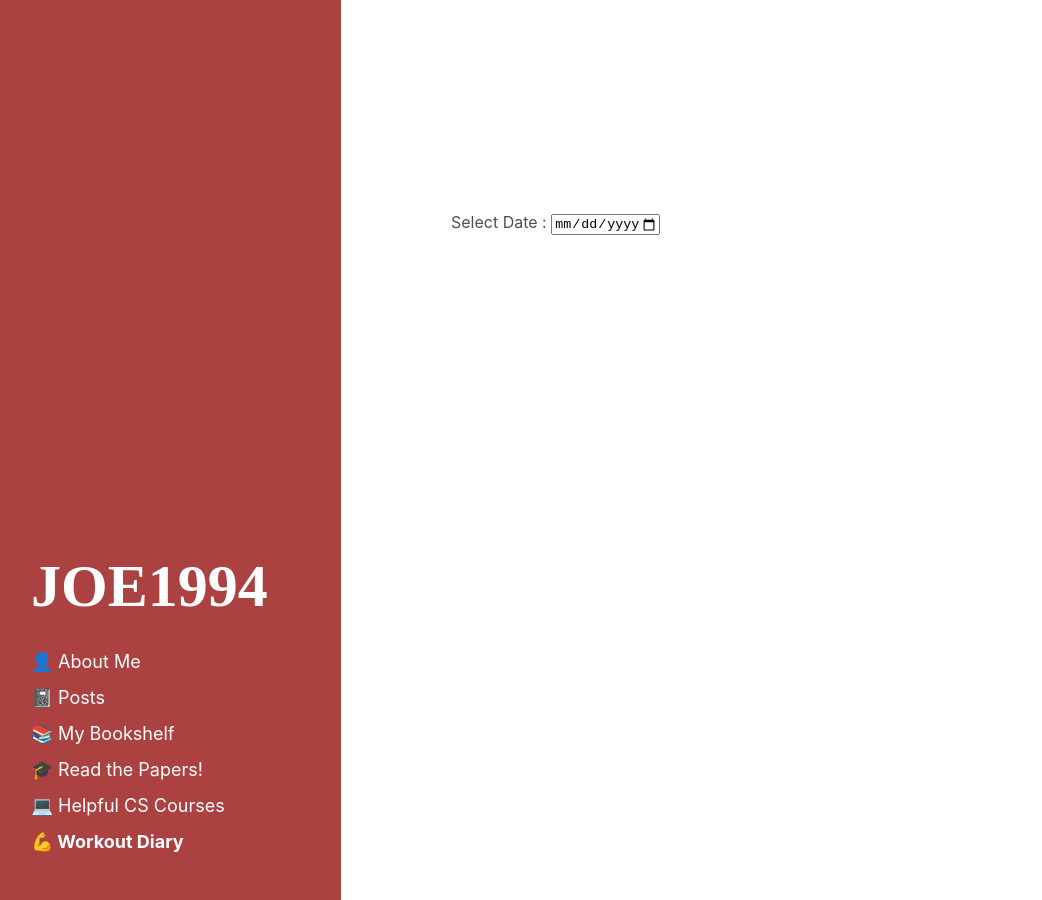
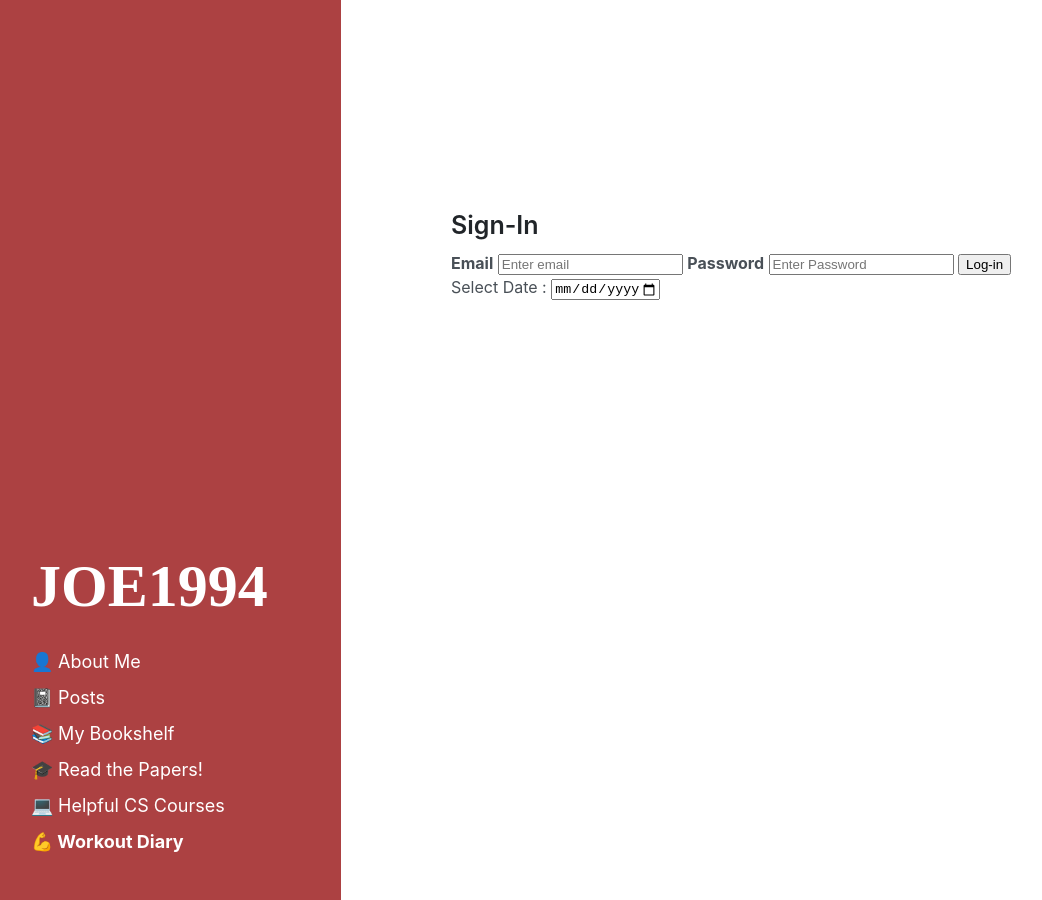
Before and after one commit to JOE1994/JOE1994.github.io, a Jekyll site: the page built from workout_diary_challenge/workout_diary.html, in a window 1280 px wide. Shown: the whole page, without its empty margins (19-1061 px from the left). Built offline with Jekyll 4.4.1, drawn with Linux system fonts in a browser that asks for light colours; comment, search, counter and statistics services are not loaded.

Commit message:
Initial boilerplate for log-in feature

```diff
--- a/assets/js/firebase_interact.js
+++ b/assets/js/firebase_interact.js
@@ -4,8 +4,9 @@ import { getAnalytics } from 'https://www.gstatic.com/firebasejs/9.15.0/firebase
 
 // Add Firebase products that you want to use
 import {
+  createUserWithEmailAndPassword,
   getAuth,
-  createUserWithEmailAndPassword,
+  onAuthStateChanged,
   signInWithEmailAndPassword
 } from 'https://www.gstatic.com/firebasejs/9.15.0/firebase-auth.js'
 
@@ -57,7 +58,24 @@ CreateAccountForm.addEventListener('submit', e => {
 });
 */
 
-
+const SignInForm = document.getElementById('SignIn');
+SignInForm.addEventListener('submit', e => {
+  const email = SignInForm.email.value;
+  const password = SignInForm.pw.value;
+  signInWithEmailAndPassword(auth, email, password)
+  .then((userCredential) => {
+    // Signed in
+    const user = userCredential.user;
+    // ...
+    console.log(user);
+    alert('Log-in successful!');
+  })
+  .catch((error) => {
+    // const errorCode = error.code;
+    const errorMessage = error.message;
+    alert(errorMessage);
+  });
+});
 
 // Initialize Cloud Firestore and get a reference to the service
 const db = getFirestore(app);
--- a/workout_diary_challenge/workout_diary.html
+++ b/workout_diary_challenge/workout_diary.html
@@ -16,6 +16,18 @@ title: WorkoutDiary
 </form>
 </div>
 -->
+
+<!-- Use HTML5 form validation, but don't submit the form -->
+<div>
+<form id="SignIn" onsubmit="event.preventDefault();">
+  <h3>Sign-In</h3>
+  <label for='email'><b>Email</b></label>
+  <input type='email' placeholder="Enter email" name='email' required>
+  <label for ='pw'><b>Password</b></label>
+  <input type='password' placeholder='Enter Password' name='pw' required>
+  <button id='SignInButton'> Log-in </input>
+</form>
+</div>
 
 <div>
 Select Date :
```
